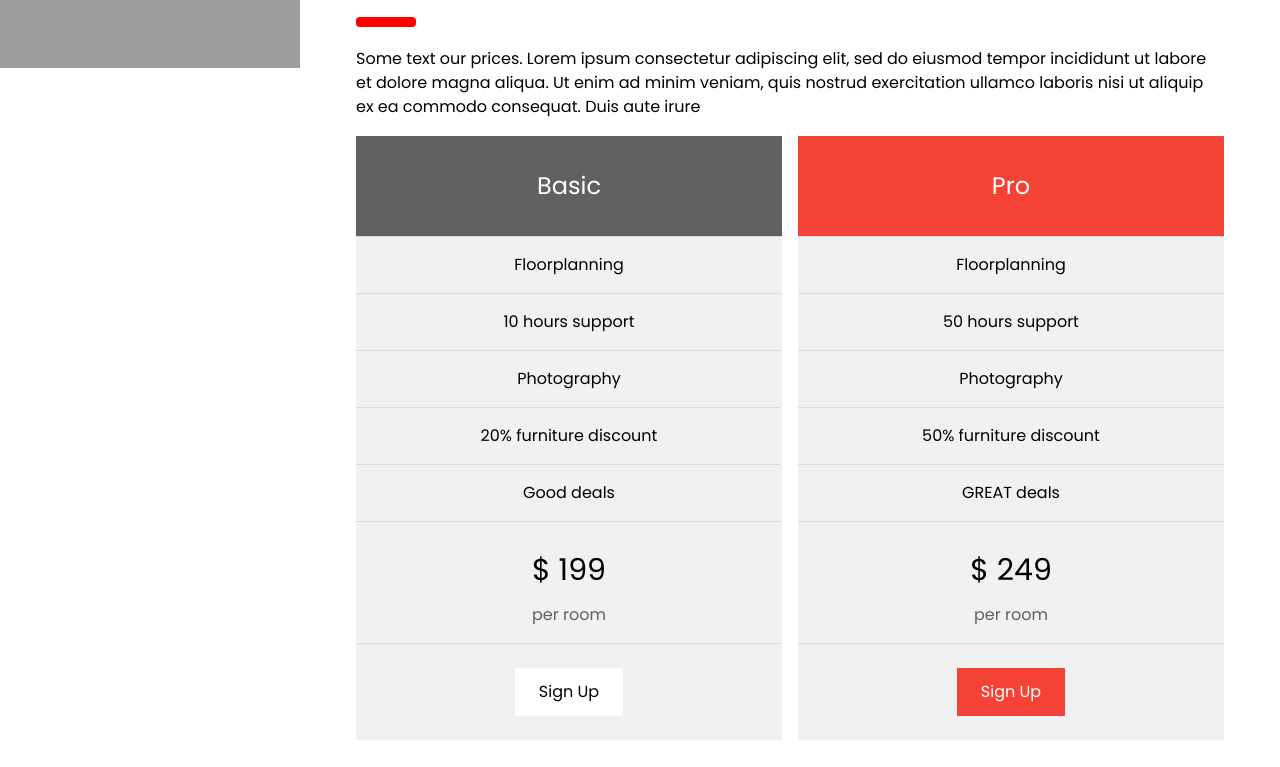
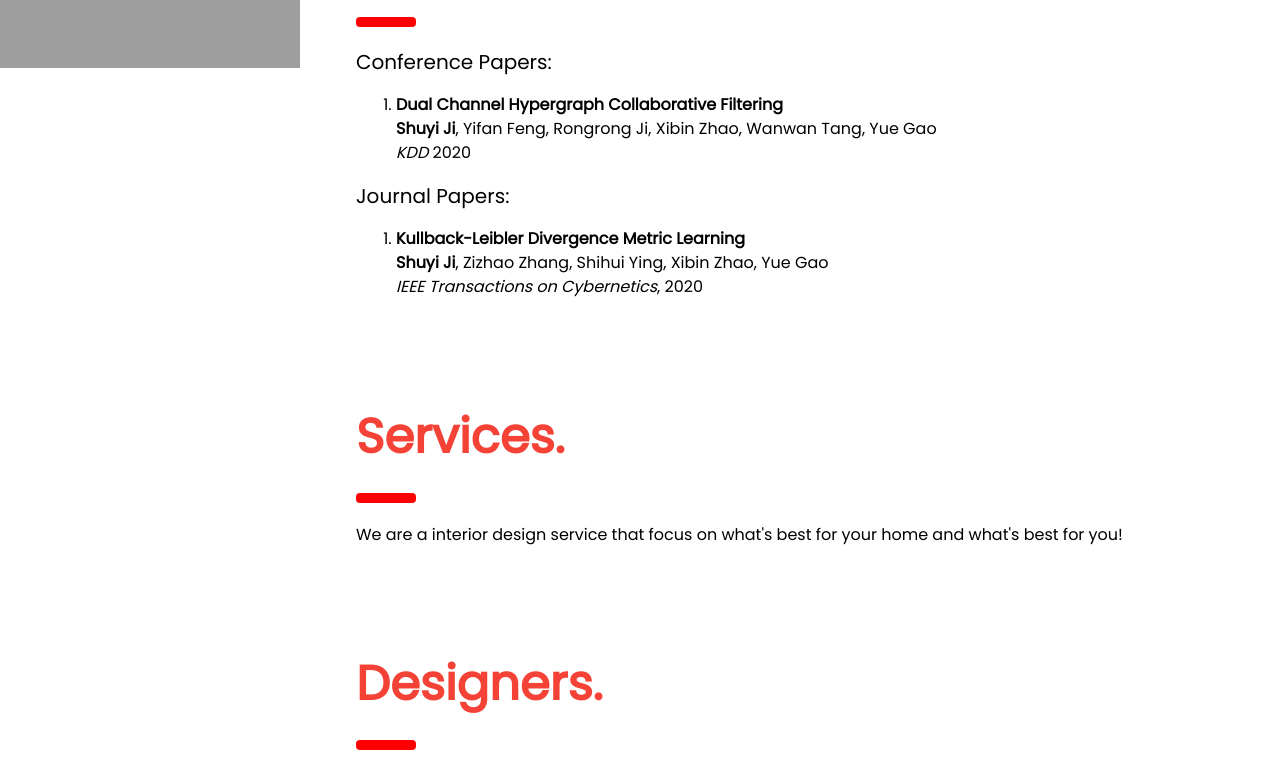
Before and after one commit to jiishy/jiishy.github.io, a plain HTML site: page index.html in a window 1280 px wide. Shown: the part 732-1499 px from the top of the page. Drawn offline with nearby package versions, Linux system fonts and the light colour scheme.

Commit message:
add publications

```diff
--- a/index.html
+++ b/index.html
@@ -67,46 +67,35 @@ body {font-size:16px;}
   <div class="w3-container" id="packages" style="margin-top:75px">
     <h1 class="w3-xxxlarge w3-text-red"><b>Publications</b></h1>
     <hr style="width:50px;border:5px solid red" class="w3-round">
-    <p>Some text our prices. Lorem ipsum consectetur adipiscing elit, sed do eiusmod tempor incididunt ut labore et dolore magna aliqua. Ut enim ad minim veniam, quis nostrud exercitation ullamco laboris nisi ut aliquip ex ea commodo consequat. Duis aute irure</p>
+    <h4> Conference Papers:</h4>
+
+    <ol>
+
+      <p>
+      <li><strong>Dual Channel Hypergraph Collaborative Filtering</strong>
+      <br>
+      <strong>Shuyi Ji</strong>, Yifan Feng, Rongrong Ji, Xibin Zhao, Wanwan Tang, Yue Gao
+      <br>
+      <em>KDD</em> 2020
+      </p>
+     </ol>
+
+      <h4> Journal Papers:</h4>
+
+      <ol>
+
+      <p>
+      <li><strong>Kullback-Leibler Divergence Metric Learning</strong>
+      <br>
+      <strong>Shuyi Ji</strong>, Zizhao Zhang, Shihui Ying, Xibin Zhao, Yue Gao
+      <br>
+      <em>IEEE Transactions on Cybernetics</em>, 2020
+      </p>
+           </ol>
   </div>
 
-  <div class="w3-row-padding">
-    <div class="w3-half w3-margin-bottom">
-      <ul class="w3-ul w3-light-grey w3-center">
-        <li class="w3-dark-grey w3-xlarge w3-padding-32">Basic</li>
-        <li class="w3-padding-16">Floorplanning</li>
-        <li class="w3-padding-16">10 hours support</li>
-        <li class="w3-padding-16">Photography</li>
-        <li class="w3-padding-16">20% furniture discount</li>
-        <li class="w3-padding-16">Good deals</li>
-        <li class="w3-padding-16">
-          <h2>$ 199</h2>
-          <span class="w3-opacity">per room</span>
-        </li>
-        <li class="w3-light-grey w3-padding-24">
-          <button class="w3-button w3-white w3-padding-large w3-hover-black">Sign Up</button>
-        </li>
-      </ul>
-    </div>
 
-    <div class="w3-half">
-      <ul class="w3-ul w3-light-grey w3-center">
-        <li class="w3-red w3-xlarge w3-padding-32">Pro</li>
-        <li class="w3-padding-16">Floorplanning</li>
-        <li class="w3-padding-16">50 hours support</li>
-        <li class="w3-padding-16">Photography</li>
-        <li class="w3-padding-16">50% furniture discount</li>
-        <li class="w3-padding-16">GREAT deals</li>
-        <li class="w3-padding-16">
-          <h2>$ 249</h2>
-          <span class="w3-opacity">per room</span>
-        </li>
-        <li class="w3-light-grey w3-padding-24">
-          <button class="w3-button w3-red w3-padding-large w3-hover-black">Sign Up</button>
-        </li>
-      </ul>
-    </div>
-  </div>
+
 
 
   <!-- Services -->
```
